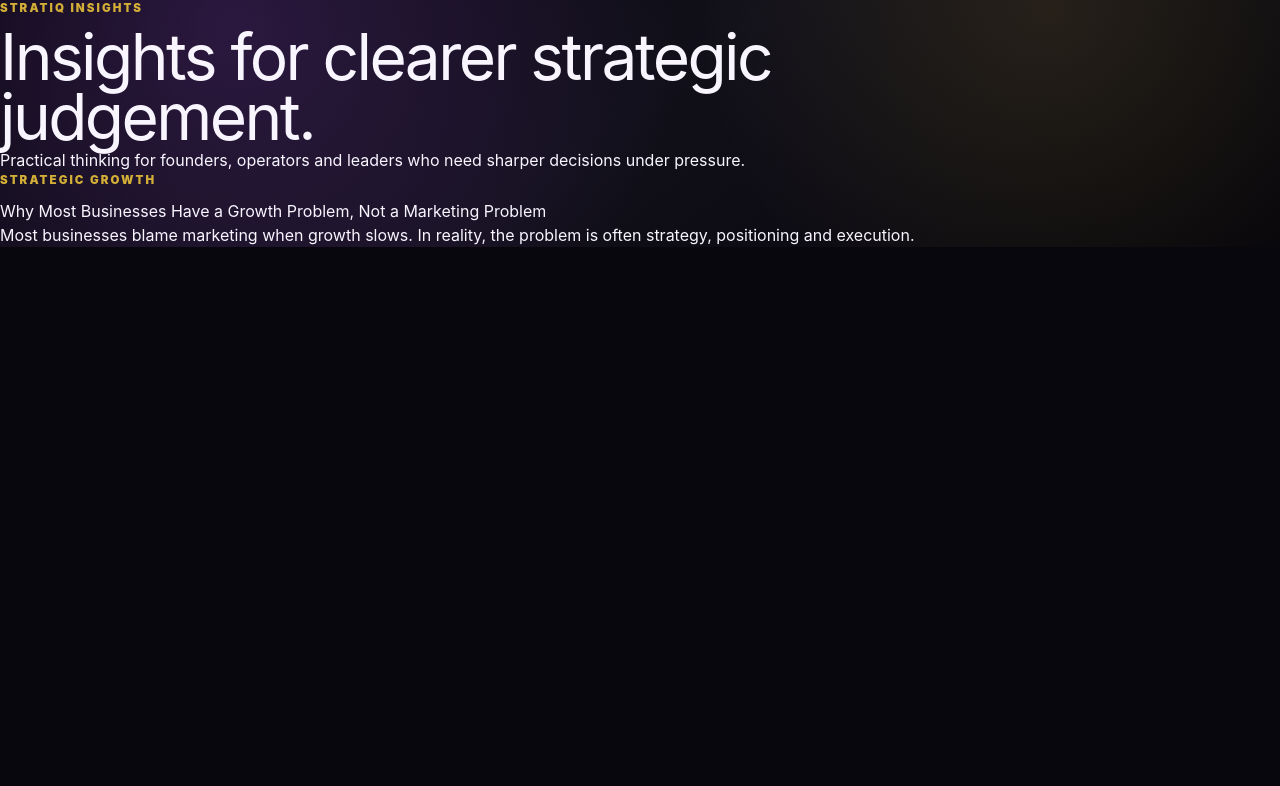
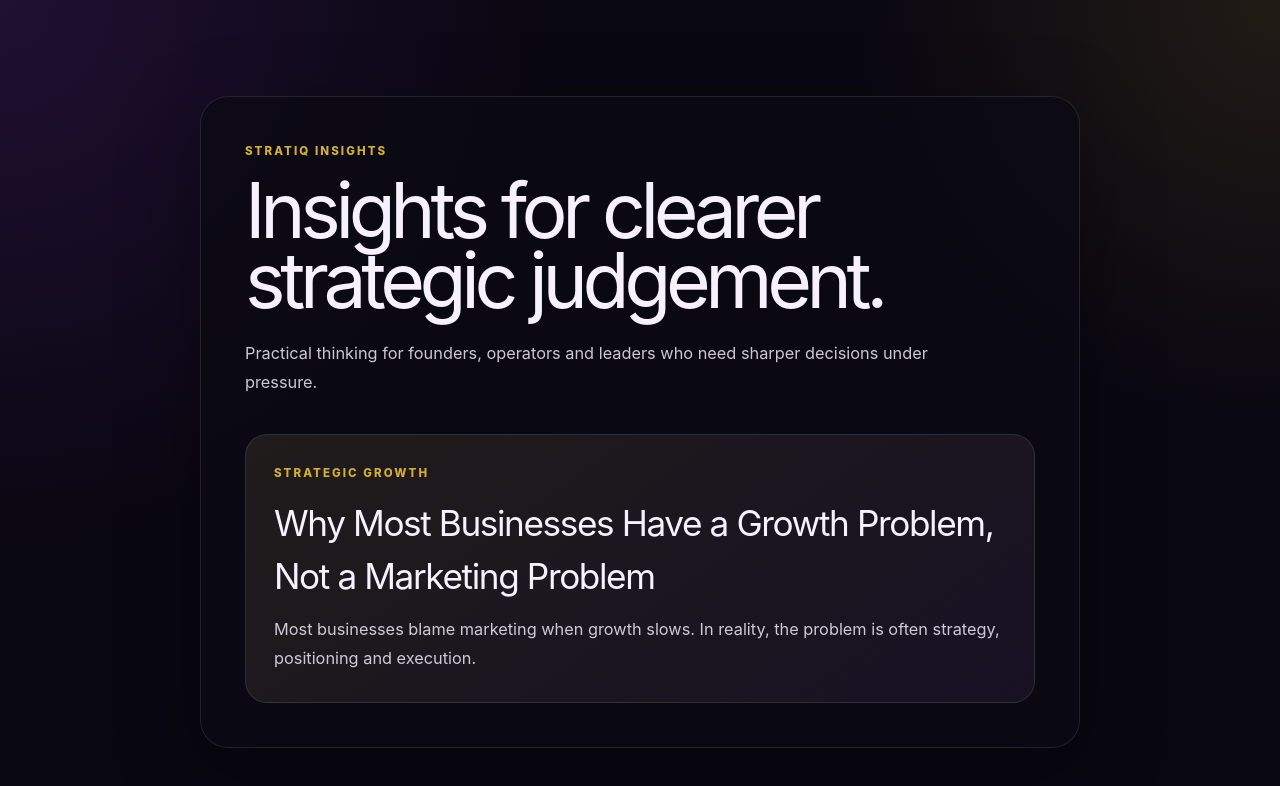
Before and after one commit to nads1983-coder/getstratiq, a Next.js app: page /insights in a window 1280 px wide. Shown: the top 786 px of the page. Built offline with nearby package versions, Linux system fonts and the light colour scheme.

Commit message:
Style GetStratiq insights pages

```diff
--- a/app/globals.css
+++ b/app/globals.css
@@ -613,3 +613,112 @@
   .workspace { padding: 8px; } .command-panel, .brief-panel { padding: 14px; } .panel-heading, .brief-header { gap: 10px; }
   .eyebrow { letter-spacing: 0.14em; } h1 { font-size: clamp(2.1rem, 12vw, 3rem); } .built-for-row span, .built-for-row strong { font-size: 0.7rem; } .brief-header > span { display: none; } .empty-state h2 { font-size: 1.65rem; }
 }
+
+.article-page {
+  min-height: 100vh;
+  padding: 96px 24px;
+  background:
+    radial-gradient(circle at top left, rgba(75, 31, 111, 0.35), transparent 36%),
+    radial-gradient(circle at top right, rgba(212, 175, 55, 0.12), transparent 28%),
+    #090711;
+  color: #f7f1ff;
+}
+
+.article-container {
+  width: min(880px, 100%);
+  margin: 0 auto;
+  padding: 44px;
+  border: 1px solid rgba(255, 255, 255, 0.1);
+  border-radius: 28px;
+  background: rgba(12, 10, 20, 0.74);
+  box-shadow: 0 24px 80px rgba(0, 0, 0, 0.35);
+}
+
+.article-container h1 {
+  max-width: 820px;
+  margin: 0 0 22px;
+  font-size: clamp(2.6rem, 6vw, 5.4rem);
+  line-height: 0.92;
+  letter-spacing: -0.07em;
+}
+
+.article-intro {
+  max-width: 720px;
+  margin-bottom: 36px;
+  color: rgba(247, 241, 255, 0.78);
+  font-size: 1.2rem;
+  line-height: 1.65;
+}
+
+.article-container h2 {
+  margin: 46px 0 14px;
+  font-size: clamp(1.6rem, 3vw, 2.4rem);
+  letter-spacing: -0.04em;
+}
+
+.article-container h3 {
+  margin: 30px 0 10px;
+  color: #d4af37;
+}
+
+.article-container p,
+.article-container li {
+  color: rgba(247, 241, 255, 0.82);
+  font-size: 1.02rem;
+  line-height: 1.8;
+}
+
+.article-container ul {
+  padding-left: 24px;
+}
+
+.eyebrow {
+  margin-bottom: 14px;
+  color: #d4af37 !important;
+  font-size: 0.72rem !important;
+  font-weight: 800;
+  letter-spacing: 0.18em;
+  text-transform: uppercase;
+}
+
+.insight-list {
+  margin-top: 36px;
+  display: grid;
+  gap: 18px;
+}
+
+.insight-list a {
+  color: inherit;
+  text-decoration: none;
+}
+
+.insight-card {
+  padding: 28px;
+  border: 1px solid rgba(255, 255, 255, 0.1);
+  border-radius: 22px;
+  background:
+    linear-gradient(145deg, rgba(212, 175, 55, 0.08), rgba(75, 31, 111, 0.12)),
+    rgba(255, 255, 255, 0.03);
+  transition: transform 180ms ease, border-color 180ms ease;
+}
+
+.insight-card:hover {
+  transform: translateY(-3px);
+  border-color: rgba(212, 175, 55, 0.35);
+}
+
+.insight-card h2 {
+  margin: 0 0 12px;
+  font-size: clamp(1.5rem, 3vw, 2.2rem);
+}
+
+@media (max-width: 700px) {
+  .article-page {
+    padding: 72px 16px;
+  }
+
+  .article-container {
+    padding: 28px 20px;
+    border-radius: 22px;
+  }
+}
```
